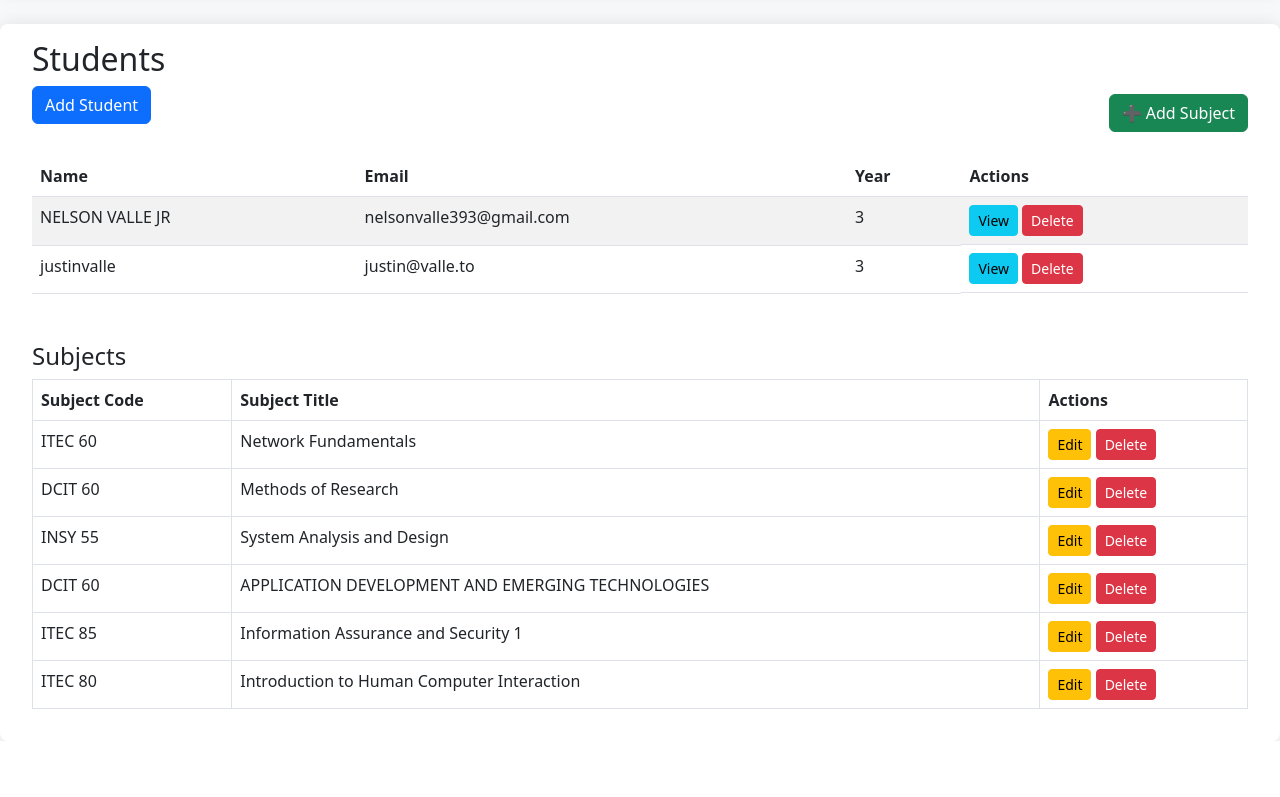
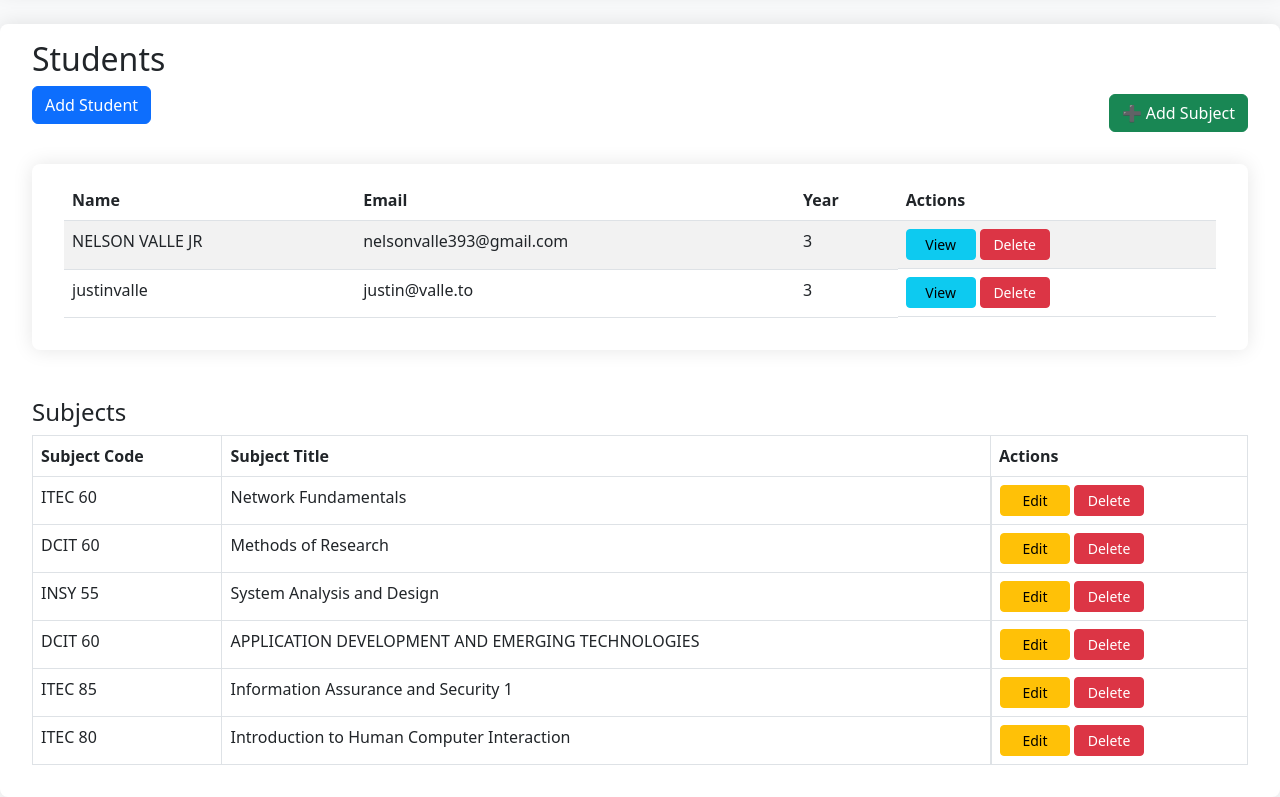
Before and after one commit to N3ls0nBalye/Student-Management-System, a Django app: page / in a window 1280 px wide. Shown: the part 106-903 px from the top of the page. Before the commit the page ends 847 px from the top, so only its background shows below. Run offline with Django 4.2, Linux system fonts and the light colour scheme; data comes from the database, SQL or seed files in the repository.

Commit message:
new commit

```diff
--- a/templates/students/dashboard.html
+++ b/templates/students/dashboard.html
@@ -7,25 +7,31 @@
   <a class="btn btn-success" href="{% url 'subject_add' %}">➕ Add Subject</a>
 </div>
 
+<div class="container mt-4">
+  <div class="table-responsive">
     <table class="table table-striped">
-  <thead><tr><th>Name</th><th>Email</th><th>Year</th><th>Actions</th></tr></thead>
+      <thead>
+        <tr><th>Name</th><th>Email</th><th>Year</th><th>Actions</th></tr>
+      </thead>
       <tbody>
         {% for student in students %}
         <tr>
           <td>{{ student.name }}</td>
           <td>{{ student.email }}</td>
           <td>{{ student.year_level }}</td>
-    <td class="d-flex gap-1">
-      <a href="{% url 'student_detail' student.id %}" class="btn btn-sm btn-info">View</a>
+          <td class="d-flex flex-wrap gap-1">
+            <a href="{% url 'student_detail' student.id %}" class="btn btn-sm btn-info" style="min-width: 70px;">View</a>
             <form action="{% url 'student_delete' student.id %}" method="post" onsubmit="return confirm('Delete {{ student.name }}?');">
               {% csrf_token %}
-        <button class="btn btn-sm btn-danger">Delete</button>
+              <button class="btn btn-sm btn-danger" style="min-width: 70px;">Delete</button>
             </form>
           </td>
         </tr>
         {% endfor %}
       </tbody>
     </table>
+  </div>
+</div>
 
 <h4 class="mt-5">Subjects</h4>
 <table class="table table-bordered">
@@ -41,11 +47,11 @@
     <tr>
       <td>{{ subject.code }}</td>
       <td>{{ subject.title }}</td>
-      <td>
-        <a href="{% url 'subject_update' subject.id %}" class="btn btn-sm btn-warning">Edit</a>
+      <td class="d-flex flex-wrap gap-1">
+        <a href="{% url 'subject_update' subject.id %}" class="btn btn-sm btn-warning" style="min-width: 70px;">Edit</a>
         <form action="{% url 'subject_delete' subject.id %}" method="post" style="display:inline;">
           {% csrf_token %}
-          <button class="btn btn-sm btn-danger" onclick="return confirm('Delete subject {{ subject.title }}?');">Delete</button>
+          <button class="btn btn-sm btn-danger" onclick="return confirm('Delete subject {{ subject.title }}?');" style="min-width: 70px;">Delete</button>
         </form>
       </td>
     </tr>
```
Lines whose indentation alone changed are shown as unchanged.
